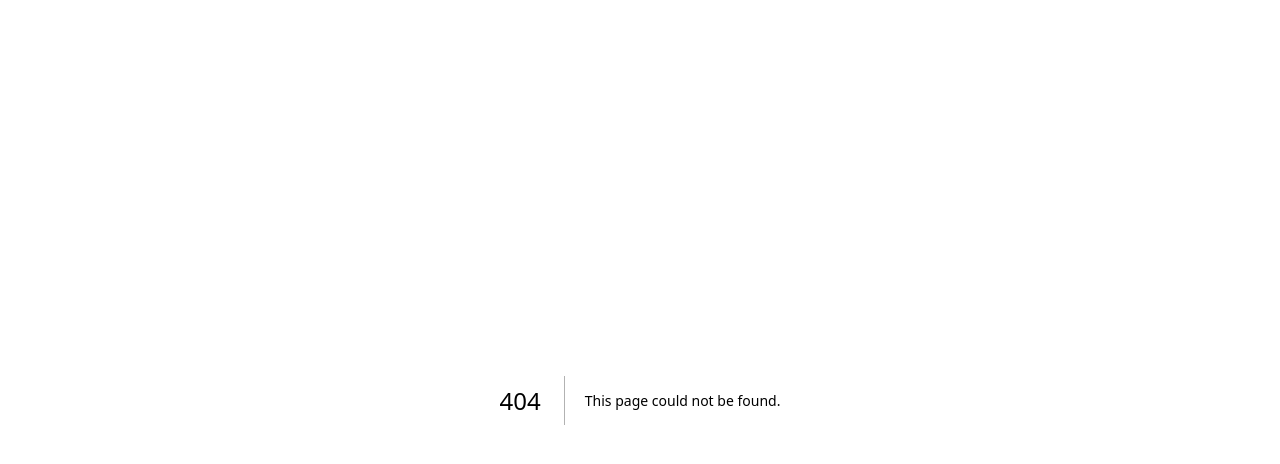
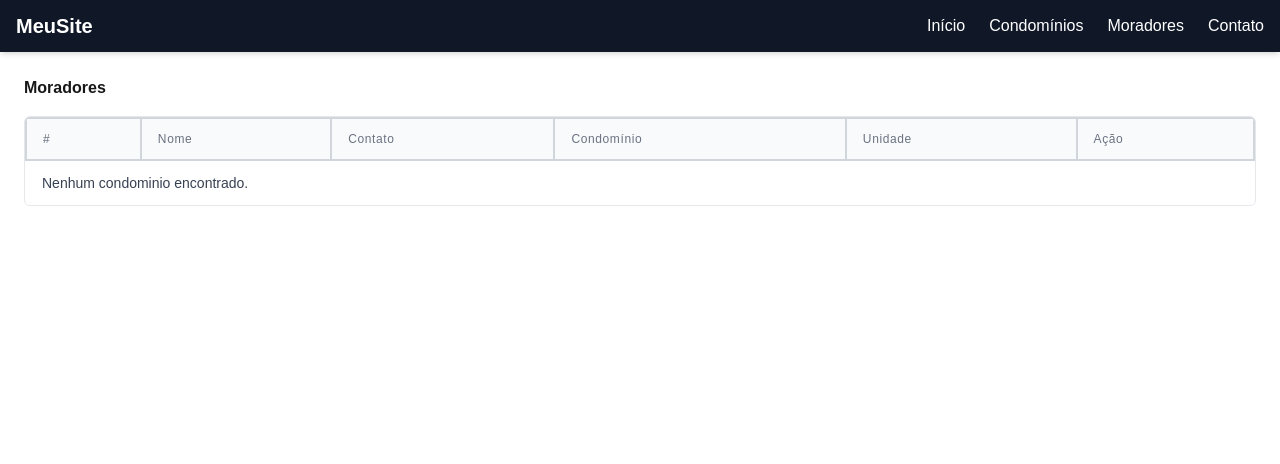
Before and after one commit to vicenzodev/viva-condo, a Next.js app: page /moradores in a window 1280 px wide. Before the commit this address had no page. Shown: the top 464 px of the page. Built offline with nearby package versions, Linux system fonts and the light colour scheme.

Commit message:
Moradores

```diff
--- a/src/app/header.tsx
+++ b/src/app/header.tsx
@@ -19,8 +19,8 @@ export default function Header() {
           <Link href="/condominios" className="hover:text-gray-300 transition">
             Condomínios
           </Link>
-          <Link href="/sobre" className="hover:text-gray-300 transition">
-            Sobre
+          <Link href="/Moradores" className="hover:text-gray-300 transition">
+            Moradores
           </Link>
           <Link href="/contato" className="hover:text-gray-300 transition">
             Contato
--- /dev/null
+++ b/src/app/moradores/page.tsx
@@ -0,0 +1,38 @@
+"use client";
+
+import Header from "../header";
+
+export default function ListaMoradores() {
+    return(
+        <div>
+            <Header/>
+            <div className="p-6 max-width-full">
+                <div className="mb-4 flex items-center justify-between gap-4">
+                    <h1 className="text-x1 font-semibold">Moradores</h1>
+                </div>
+
+                <div className="bg-white rounded-md border border-gray-200 overflow-hidden">
+                    <table className="min-w-full divide-y divide-gray-200">
+                        <thead className="bg-gray-50">
+                            <tr>
+                                <th className="px-4 py-3 text-left text-xs font-medium text-gray-500 tracking-wider border-2 border-gray-300">#</th>
+                                <th className="px-4 py-3 text-left text-xs font-medium text-gray-500 tracking-wider border-2 border-gray-300">Nome</th>
+                                <th className="px-4 py-3 text-left text-xs font-medium text-gray-500 tracking-wider border-2 border-gray-300">Contato</th>
+                                <th className="px-4 py-3 text-left text-xs font-medium text-gray-500 tracking-wider border-2 border-gray-300">Condomínio</th>
+                                <th className="px-4 py-3 text-left text-xs font-medium text-gray-500 tracking-wider border-2 border-gray-300">Unidade</th>
+                                <th className="px-4 py-3 text-left text-xs font-medium text-gray-500 tracking-wider border-2 border-gray-300">Ação</th>
+                           </tr>
+                        </thead>
+                        <tbody className="divide-y divide-gray-200 bg-white">
+                            <tr>
+                                <td className="px-4 py-3 text-sm text-gray-700" colSpan={7}>
+                                    Nenhum condominio encontrado.
+                                </td>
+                            </tr>
+                        </tbody>
+                    </table>
+                </div>
+            </div>
+        </div>
+    );
+}
```
